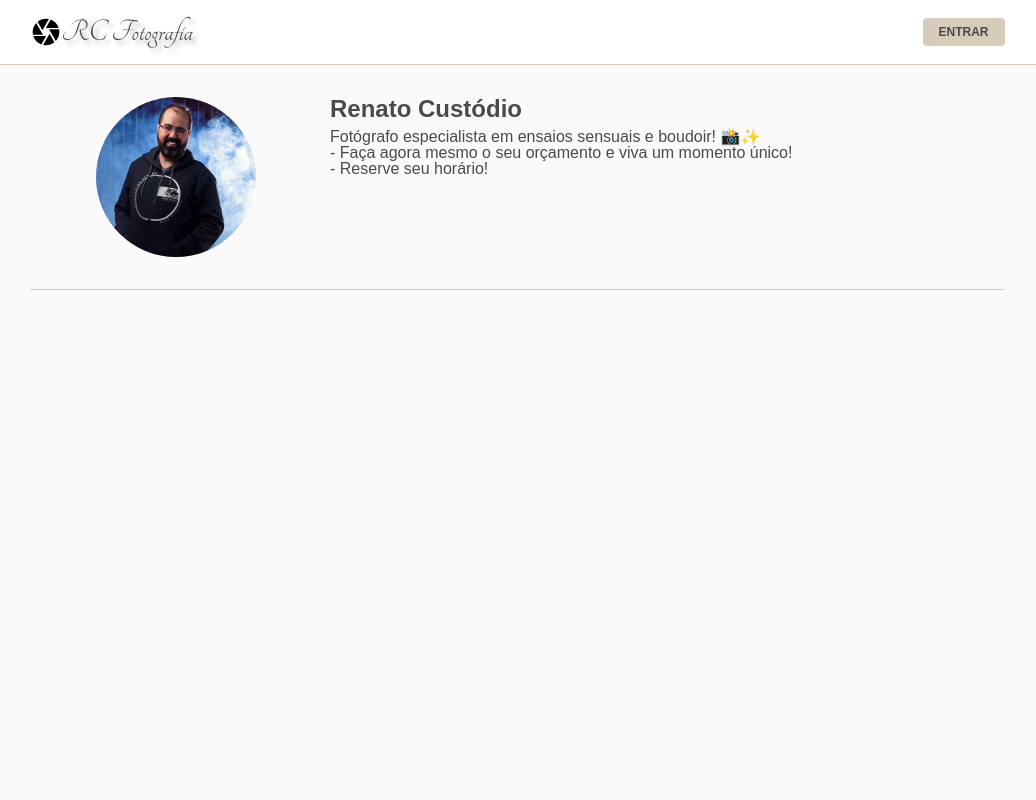
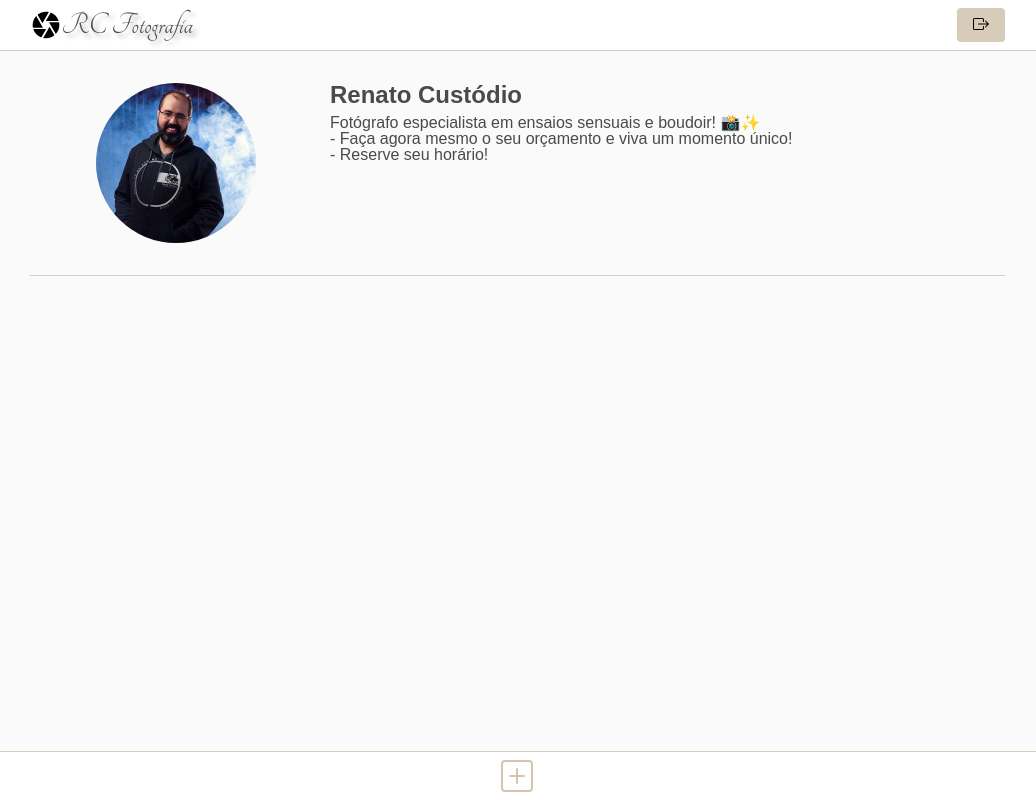
Before and after one commit to renatounai/rcfotografia_django, a Django app: page / in a window 1280 px wide. Shown: the whole page, without its empty margins (123-1159 px from the left). Run offline with Django 4.2, Linux system fonts and the light colour scheme; data that the repository does not hold is empty.

Commit message:
Ajustes no header e footer

```diff
--- /dev/null
+++ b/photos/static/photos/css/footer.css
@@ -0,0 +1,29 @@
+.footer, fake-footer {
+    border-top: 1px solid #d7ccba;
+    padding: 0.5rem 0 0.5rem;
+    position: fixed;
+    bottom: 0;
+    width: 100%;
+    background-color: rgb(255, 255, 255);
+}
+
+.fake-footer {
+    visibility: hidden;
+    height: 6em;
+}
+
+.footer__commands {
+    display: flex;
+    width: 100%;
+    justify-content: center;
+}
+
+.footer__commands__upload {
+    display: flex;
+}
+
+.footer__commands__upload img {
+    height: 2rem;
+    color: #f52121;
+    filter: invert(99%) sepia(2%) saturate(5331%) hue-rotate(315deg) brightness(90%) contrast(84%);
+}
--- a/photos/static/photos/css/header.css
+++ b/photos/static/photos/css/header.css
@@ -5,9 +5,10 @@
     display: flex;
     justify-content: space-between;
     flex-direction: row;
-    padding: 1rem 0 1rem;
+    padding: 0.5rem 0 0.5rem 0;
     width: 100%;
     background-color: rgb(255, 255, 255);
+    vertical-align: center;
 }
 
 .header .container {
--- a/templates/base.html
+++ b/templates/base.html
@@ -9,39 +9,18 @@
     <link rel="stylesheet" href="{% static 'photos/css/reset.css' %}">
     <link rel="stylesheet" href="{% static 'photos/css/estilos.css' %}">
     <link rel="stylesheet" href="{% static 'photos/css/header.css' %}">
+    <link rel="stylesheet" href="{% static 'photos/css/footer.css' %}">
     {% block css %}{% endblock %}
 </head>
 <body>
-    <header class="header">
-        <div class="container">
-            <a href="/" class="header__logo">
-                <img src="{% static 'photos/images/camera.svg' %}" class="header__logo__icone" alt="Logo de uma câmera"/>
-                <h1 class="header__logo__texto">RC Fotografia</h1>
-            </a>
-
-            <div class="header__sign">
-                {% if user.is_authenticated %}
-                    {% if user.is_authenticated %}
-                        <span class="header__user">{{ user.email }}</span>
-                    {% endif %}
-
-                    <a href="javascript: logout()" class="header__logout">
-                        Sair
-                    </a>
-                {% else %}
-                    <a href="/accounts/login/" class="header__signin">
-                        {% trans "Sign In" %}
-                    </a>
-                {% endif %}
-            </div>
-
-        </div>
-    </header>
+    {% include 'header.html' %}
 
     {% block body %}
         {% block content %}
         {% endblock %}
     {% endblock %}
+
+    {% include 'footer.html' %}
 
     <form class="form__logout" method="post" action="{% url 'account_logout' %}">
       {% csrf_token %}
--- /dev/null
+++ b/templates/footer.html
@@ -0,0 +1,9 @@
+{% load static %}
+<footer class="footer">
+    <section class="footer__commands container">
+        <a href="" class="footer__commands__upload">
+            <img src="{% static 'photos/images/plus-square.svg' %}">
+        </a>
+    </section>
+</footer>
+<footer class="fake-footer" />
--- /dev/null
+++ b/templates/header.html
@@ -0,0 +1,26 @@
+{% load static i18n %}
+<header class="header">
+    <div class="container">
+        <a href="/" class="header__logo">
+            <img src="{% static 'photos/images/camera.svg' %}" class="header__logo__icone" alt="Logo de uma câmera"/>
+            <h1 class="header__logo__texto">RC Fotografia</h1>
+        </a>
+
+        <div class="header__sign">
+            {% if user.is_authenticated %}
+                {% if user.is_authenticated %}
+                    <span class="header__user">{{ user.email }}</span>
+                {% endif %}
+
+                <a href="javascript: logout()" class="header__logout">
+                    Sair
+                </a>
+            {% else %}
+                <a href="/accounts/login/" class="header__signin">
+                    <img src="{% static 'photos/images/box-arrow-right.svg' %}" />
+                </a>
+            {% endif %}
+        </div>
+
+    </div>
+</header>
```
Also changed, not shown: photos/static/photos/images/box-arrow-right.svg (added), photos/static/photos/images/plus-square.svg (added).
